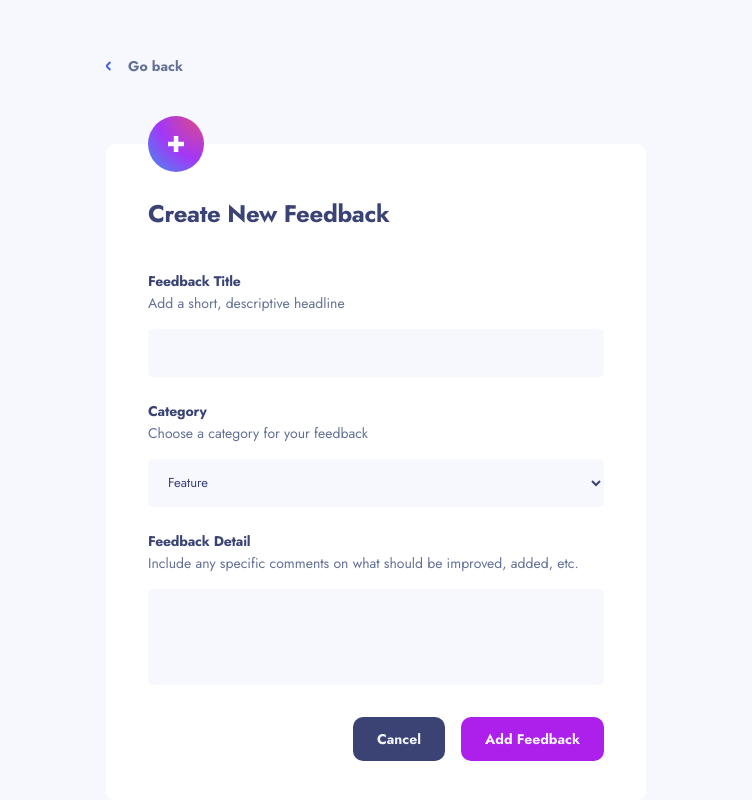
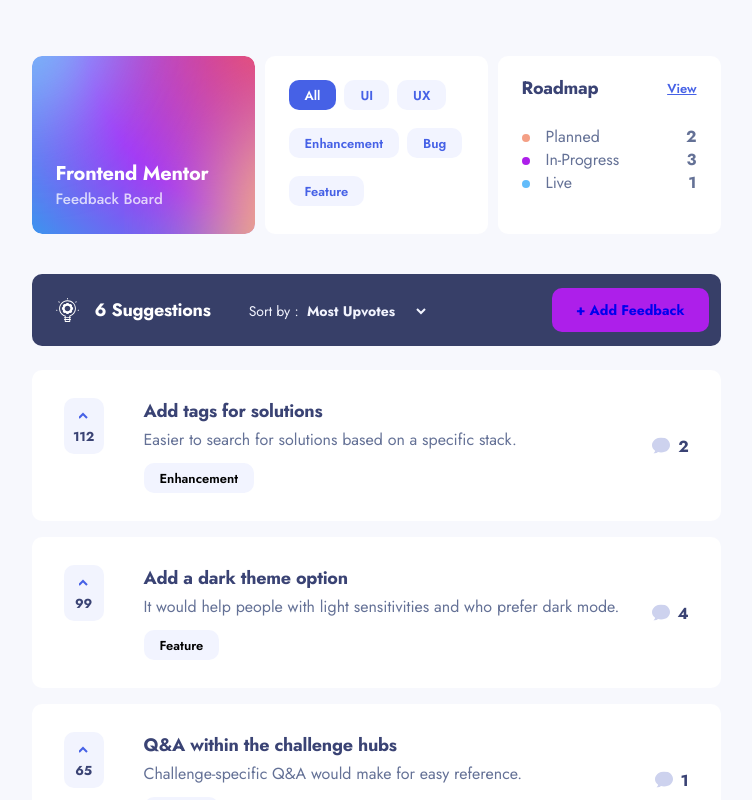
Before and after one commit to johnnygerard/fem-product-feedback-app, an Angular app: page / in a window 1280 px wide. Shown: the top 800 px of the page, without its empty margins (264-1016 px from the left). Built offline with nearby package versions, Linux system fonts and the light colour scheme.

Commit message:
feat: home-page component

```diff
--- a/src/app/app.component.html
+++ b/src/app/app.component.html
@@ -1 +1 @@
-<app-add-feedback />
+<app-home-page />
--- a/src/app/app.component.scss
+++ b/src/app/app.component.scss
@@ -2,6 +2,7 @@
 
 :host {
   display: block;
+  min-width: 375px;
   // display: flex;
   // align-items: center;
   // justify-content: center;
--- a/src/app/app.component.ts
+++ b/src/app/app.component.ts
@@ -1,12 +1,12 @@
 import { Component } from '@angular/core';
 import { CommonModule, Location } from '@angular/common';
 import { RouterOutlet } from '@angular/router';
-import { AddFeedbackComponent } from './add-feedback/add-feedback.component';
+import { HomePageComponent } from './home-page/home-page.component';
 
 @Component({
   selector: 'app-root',
   standalone: true,
-  imports: [CommonModule, RouterOutlet, AddFeedbackComponent],
+  imports: [CommonModule, RouterOutlet, HomePageComponent],
   templateUrl: './app.component.html',
   styleUrls: ['./app.component.scss']
 })
--- a/src/app/data.service.ts
+++ b/src/app/data.service.ts
@@ -5,6 +5,7 @@ import { Feedback } from './Types/feedback.class';
 import { BehaviorSubject, Subject, delay, of, retry, takeUntil, throwError } from 'rxjs';
 import { FeedbackCategory } from './Types/feedback-category.enum';
 import { FeedbackStatus } from './Types/feedback-status.enum';
+import { SortOrder } from './Types/sort-order.enum';
 
 type Data = {
   currentUser: User;
@@ -24,6 +25,9 @@ export class DataService implements OnDestroy {
     "feedback": []
   };
   isLoaded$ = new BehaviorSubject(false);
+  filter$ = new BehaviorSubject(FeedbackCategory.ALL);
+  sortOrder$ = new BehaviorSubject(SortOrder.MOST_UPVOTES);
+  suggestionCount$ = new BehaviorSubject(0);
   private readonly destroy$ = new Subject<void>();
 
   constructor(http: HttpClient) {
@@ -57,6 +61,10 @@ export class DataService implements OnDestroy {
     this.isLoaded$.complete();
   }
 
+  get feedback(): Feedback[] {
+    return this.data.feedback;
+  }
+
   addFeedback(
     title: string,
     category: FeedbackCategory,
--- a/src/app/filter/filter.component.ts
+++ b/src/app/filter/filter.component.ts
@@ -1,8 +1,8 @@
-import { Component } from '@angular/core';
+import { Component, EventEmitter, OnInit, Output } from '@angular/core';
 import { CommonModule } from '@angular/common';
 import { FeedbackCategory } from '../Types/feedback-category.enum';
 import { FormsModule } from '@angular/forms';
-import { BehaviorSubject } from 'rxjs';
+import { DataService } from '../data.service';
 
 @Component({
   selector: 'app-filter',
@@ -12,9 +12,8 @@ import { BehaviorSubject } from 'rxjs';
   styleUrls: ['./filter.component.scss']
 })
 export class FilterComponent {
-  filter$ = new BehaviorSubject<FeedbackCategory>(FeedbackCategory.ALL);
   protected filterOptions = Object.values(FeedbackCategory);
-  private _selectedFilter = FeedbackCategory.ALL;
+  private _selectedFilter: FeedbackCategory;
 
   protected get selectedFilter(): FeedbackCategory {
     return this._selectedFilter;
@@ -22,6 +21,10 @@ export class FilterComponent {
 
   protected set selectedFilter(value: FeedbackCategory) {
     this._selectedFilter = value;
-    this.filter$.next(value);
+    this.dataService.filter$.next(value);
+  }
+
+  constructor(private readonly dataService: DataService) {
+    this._selectedFilter = this.dataService.filter$.value;
   }
 }
--- /dev/null
+++ b/src/app/home-page/home-page.component.html
@@ -0,0 +1,12 @@
+<div class="sidebar">
+  <app-logo />
+  <app-filter *ngIf="!isMobile" />
+  <app-roadmap-view *ngIf="!isMobile" />
+</div>
+<div class="main">
+  <app-sort />
+  <div class="suggestions">
+    <app-no-feedback *ngIf="!suggestionIDs.length" />
+    <app-suggestion [feedbackID]="suggestionID" *ngFor="let suggestionID of suggestionIDs" />
+  </div>
+</div>
--- /dev/null
+++ b/src/app/home-page/home-page.component.scss
@@ -0,0 +1,58 @@
+@use 'index' as *;
+
+:host {
+  display: flex;
+  justify-content: center;
+  gap: 30px;
+  padding: 94px 0 129px;
+
+  @include tablet {
+    flex-direction: column;
+    align-items: center;
+    gap: 40px;
+    padding: 56px 0 113px;
+  }
+
+  @include mobile {
+    flex-direction: column;
+    gap: 0;
+    padding: 0;
+  }
+}
+
+.sidebar {
+  display: flex;
+  flex-direction: column;
+  gap: 24px;
+
+  @include tablet {
+    flex-direction: row;
+    gap: 10px;
+  }
+}
+
+app-sort {
+  margin-bottom: 24px;
+
+  @include mobile {
+    margin: 0;
+    position: fixed;
+    top: 72px;
+    z-index: 10;
+  }
+}
+
+.suggestions {
+  display: flex;
+  flex-direction: column;
+  gap: 20px;
+
+  @include tablet {
+    gap: 16px;
+  }
+
+  @include mobile {
+    padding: 160px 0 55px;
+    align-items: center;
+  }
+}
--- /dev/null
+++ b/src/app/home-page/home-page.component.ts
@@ -0,0 +1,97 @@
+import { Component, HostListener, OnDestroy, OnInit } from '@angular/core';
+import { CommonModule } from '@angular/common';
+import { LogoComponent } from '../logo/logo.component';
+import { FilterComponent } from '../filter/filter.component';
+import { RoadmapViewComponent } from '../roadmap-view/roadmap-view.component';
+import { SortComponent } from '../sort/sort.component';
+import { NoFeedbackComponent } from '../no-feedback/no-feedback.component';
+import { SuggestionComponent } from '../suggestion/suggestion.component';
+import { DataService } from '../data.service';
+import { Subject, takeUntil } from 'rxjs';
+import { FeedbackCategory } from '../Types/feedback-category.enum';
+import { Feedback } from '../Types/feedback.class';
+import { FeedbackStatus } from '../Types/feedback-status.enum';
+import { SortOrder } from '../Types/sort-order.enum';
+import { FeedbackComment } from '../Types/feedback-comment.class';
+
+@Component({
+  selector: 'app-home-page',
+  standalone: true,
+  imports: [
+    CommonModule,
+    LogoComponent,
+    FilterComponent,
+    RoadmapViewComponent,
+    SortComponent,
+    NoFeedbackComponent,
+    SuggestionComponent,
+  ],
+  templateUrl: './home-page.component.html',
+  styleUrls: ['./home-page.component.scss']
+})
+export class HomePageComponent implements OnInit, OnDestroy {
+  private readonly destroy$ = new Subject<void>();
+  private viewPortWidth = window.innerWidth;
+  protected get isMobile(): boolean {
+    return this.viewPortWidth < 768;
+  }
+  private selectedFilter = this.dataService.filter$.value;
+  private selectedSortOrder = this.dataService.sortOrder$.value;
+  protected suggestions: Feedback[] = [];
+
+  /**
+   * Return the IDs of the suggestions to display and update the suggestion count.
+   */
+  protected get suggestionIDs(): number[] {
+    const filtered = this.selectedFilter === FeedbackCategory.ALL ?
+      this.suggestions :
+      this.suggestions.filter(suggestion => suggestion.category === this.selectedFilter);
+
+    this.dataService.suggestionCount$.next(filtered.length);
+
+    const sorted = filtered.sort((a, b) => {
+      switch (this.selectedSortOrder) {
+        case SortOrder.MOST_UPVOTES:
+          return b.upvotes - a.upvotes;
+        case SortOrder.LEAST_UPVOTES:
+          return a.upvotes - b.upvotes;
+        case SortOrder.MOST_COMMENTS:
+          return FeedbackComment.countComments(b.comments)
+            - FeedbackComment.countComments(a.comments);
+        case SortOrder.LEAST_COMMENTS:
+          return FeedbackComment.countComments(a.comments)
+            - FeedbackComment.countComments(b.comments);
+      }
+    });
+
+    return sorted.map(suggestion => suggestion.id);
+  }
+
+  constructor(private readonly dataService: DataService) { }
+
+  ngOnInit(): void {
+    this.dataService.isLoaded$
+      .pipe(takeUntil(this.destroy$))
+      .subscribe(isLoaded => {
+        if (!isLoaded) return;
+        this.suggestions = this.dataService.feedback
+          .filter(feedback => feedback.status === FeedbackStatus.SUGGESTION);
+      });
+    this.dataService.filter$
+      .pipe(takeUntil(this.destroy$))
+      .subscribe(filter => this.selectedFilter = filter);
+    this.dataService.sortOrder$
+      .pipe(takeUntil(this.destroy$))
+      .subscribe(sortOrder => this.selectedSortOrder = sortOrder);
+  }
+
+  ngOnDestroy(): void {
+    this.destroy$.next();
+    this.destroy$.complete();
+  }
+
+  @HostListener('window:resize')
+  onResize(): void {
+    this.viewPortWidth = window.innerWidth;
+  }
+}
--- a/src/app/logo/logo.component.scss
+++ b/src/app/logo/logo.component.scss
@@ -6,6 +6,8 @@
   border-radius: 10px;
 
   @include mobile {
+    position: fixed;
+    z-index: 20;
     display: flex;
     align-items: center;
     justify-content: space-between;
@@ -71,7 +73,7 @@ hgroup {
   left: 0;
   right: 0;
   background: #0008;
-  z-index: 1;
+  z-index: 20;
 
   .sidebar {
     position: fixed;
--- a/src/app/sort/sort.component.ts
+++ b/src/app/sort/sort.component.ts
@@ -1,12 +1,10 @@
-import { Component, EventEmitter, OnDestroy, OnInit, Output } from '@angular/core';
+import { Component, Input } from '@angular/core';
 import { CommonModule } from '@angular/common';
 import { SortOrder } from '../Types/sort-order.enum';
 import { SuggestionIconSvgComponent } from '../svg/suggestion-icon-svg.component';
 import { AddFeedbackLinkComponent } from '../add-feedback-link.component';
 import { FormsModule } from '@angular/forms';
 import { DataService } from '../data.service';
-import { FeedbackStatus } from '../Types/feedback-status.enum';
-import { Subject, takeUntil } from 'rxjs';
 
 @Component({
   selector: 'app-sort',
@@ -20,9 +18,11 @@ import { Subject, takeUntil } from 'rxjs';
   templateUrl: './sort.component.html',
   styleUrls: ['./sort.component.scss']
 })
-export class SortComponent implements OnInit, OnDestroy {
-  @Output() sortOrderEvent = new EventEmitter<SortOrder>();
-  protected suggestionCount = 0;
+export class SortComponent {
+  protected get suggestionCount(): number {
+    return this.dataService.suggestionCount$.value;
+  }
+
   private _selectedOption = SortOrder.MOST_UPVOTES;
 
   protected get selectedOption(): SortOrder {
@@ -31,25 +31,10 @@ export class SortComponent implements OnInit, OnDestroy {
 
   protected set selectedOption(value: SortOrder) {
     this._selectedOption = value;
-    this.sortOrderEvent.emit(value);
+    this.dataService.sortOrder$.next(value);
   }
 
   protected options = Object.values(SortOrder);
-  private readonly destroy$ = new Subject<void>();
 
   constructor(private readonly dataService: DataService) { }
-
-  ngOnInit(): void {
-    this.dataService.isLoaded$
-      .pipe(takeUntil(this.destroy$))
-      .subscribe(isLoaded => {
-        if (isLoaded)
-          this.suggestionCount = this.dataService.countFeedback(FeedbackStatus.SUGGESTION);
-      });
-  }
-
-  ngOnDestroy(): void {
-    this.destroy$.next();
-    this.destroy$.complete();
-  }
 }
```
Also changed, not shown: 1 other file (tests, documents, lock files or other folders).
